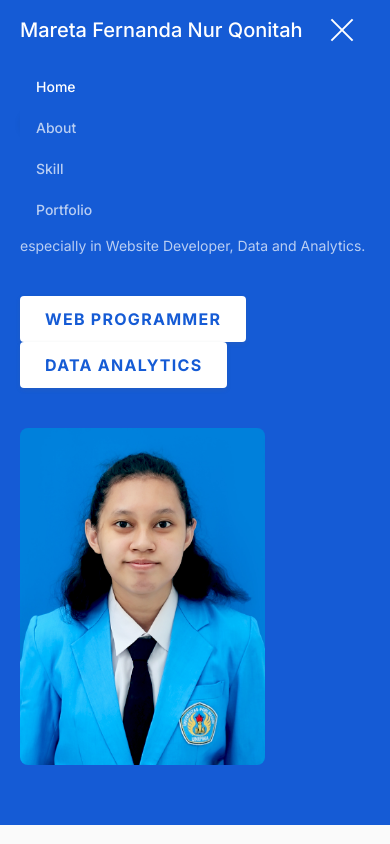
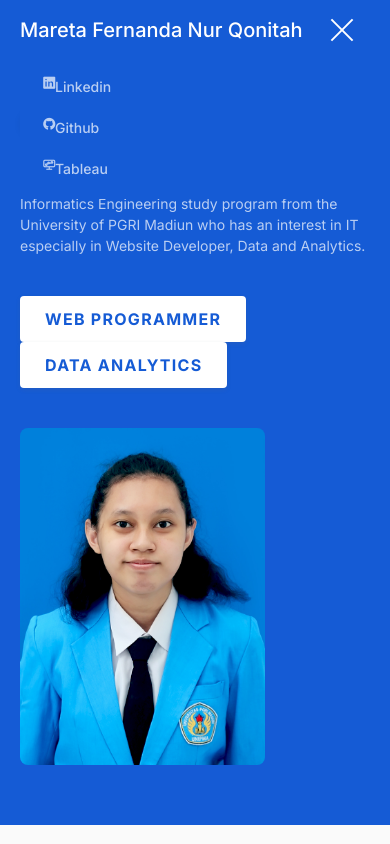
Before and after one commit to maretafernanda/portfolio, a plain HTML site: page index.html in a window 390 px wide. Both pictures are taken after a click on the button "Toggle navigation". Shown: the top 844 px of the page. Drawn offline with Linux system fonts and the light colour scheme.

Commit message:
Update index.html

```diff
--- a/index.html
+++ b/index.html
@@ -40,13 +40,8 @@
                         <a class="navbar-brand" href="index.html">
                             <span>Mareta Fernanda Nur Qonitah</span>
                         </a>
-                        <button class="navbar-toggler" type="button" data-bs-toggle="collapse" data-bs-target="#navbarNine" aria-controls="navbarNine" aria-expanded="false" aria-label="Toggle navigation">
-                <span class="toggler-icon"></span>
-                <span class="toggler-icon"></span>
-                <span class="toggler-icon"></span>
-              </button>
 
-                        <div class="collapse navbar-collapse sub-menu-bar" id="navbarNine">
+                        <div class="collapse navbar-collapse sub-menu-bar">
                             <ul class="navbar-nav me-auto">
                                 <li class="nav-item">
                                     <a class="page-scroll active" href="#hero-area">Home</a>
@@ -57,13 +52,43 @@
                                 <li class="nav-item">
                                     <a class="page-scroll" href="#skills">Skill</a>
                                 </li>
-
                                 <li class="nav-item">
                                     <a class="page-scroll" href="#portfolio">Portfolio</a>
                                 </li>
-
                             </ul>
                         </div>
+
+                        <button class="navbar-toggler" type="button" data-bs-toggle="collapse" data-bs-target="#navbarNine" aria-controls="navbarNine" aria-expanded="false" aria-label="Toggle navigation">
+                <span class="toggler-icon"></span>
+                <span class="toggler-icon"></span>
+                <span class="toggler-icon"></span>
+              </button>
+
+                        <div class="navbar-collapse collapse" id="navbarNine">
+                <ul class="navbar-nav me-auto collapse" id="navbarNine">
+                  <li class="nav-item">
+                      <a
+                        href="https://www.linkedin.com/in/maretafernanda/"
+                        target="_blank"
+                        ><i class="lni lni-linkedin-original"></i
+                      >Linkedin</a>
+                  </li>
+                  <li class="nav-item">
+                      <a
+                        href="https://github.com/maretafernanda"
+                        target="_blank"
+                        ><i class="lni lni-github-original"></i
+                      >Github</a>
+                  </li>
+                    <li class="nav-item">
+                        <a
+                        href="https://public.tableau.com/app/profile/mareta.fernanda"
+                        target="_blank"
+                        ><i class="lni lni-graph"></i
+                    >Tableau</a>
+                    </li>
+                </ul>
+              </div>
 
                         <div class="navbar-btn d-none d-lg-inline-block">
                             <ul>
@@ -500,10 +525,11 @@
                           target="_blank"
                         >
                           <div class="single-image">
-                            <img
+                            </img
                               src="assets/images/Sheet 1.png"
                               alt="Tableau-1"
                             />
+                              <link rel="image_src" href="https://public.tableau.com/views/PivotTableMaterialbySangSangUnivB6W4/Sheet1?:language=en-US&:display_count=n&:origin=viz_share_link" />
                           </div>
                           <br />
                           <div class="service-content">
@@ -716,23 +742,17 @@
                 <div class="footer-widget f-link">
                   <h5>Social Media</h5>
                   <ul>
-                    <!-- <a href="https://twitter.com/mrtfernandaa" target="_blank"
-                      ><i class="lni lni-twitter-original"></i
-                    ></a> -->
                     <a
-                      href="https://instagram.com/maretafernanda"
+                      href="https://wa.me/+6282115146828"
                       target="_blank"
-                      ><i class="lni lni-instagram-original"></i
-                    ></a>
+                      ><i class="lni lni-whatsapp"></i></a>
                     <a
+                      <a href="mailto: maretafernandaa@gmail.com" target="_blank"><i class="lni lni-envelope"></i></a>
                       href="https://www.linkedin.com/in/maretafernanda/"
                       target="_blank"
-                      ><i class="lni lni-linkedin-original"></i
-                    ></a>
+                      ><i class="lni lni-linkedin-original"></i></a>
                     <a href="https://github.com/maretafernanda" target="_blank"
-                      ><i class="lni lni-github-original"></i
-                    ></a>
-                      <a href="https://public.tableau.com/app/profile/mareta.fernanda" target="_blank"><i class="lni lni-world"></i></a>
+                      ><i class="lni lni-github-original"></i></a>
                   </ul>
                 </div>
                 <!-- End Single Widget -->
```
